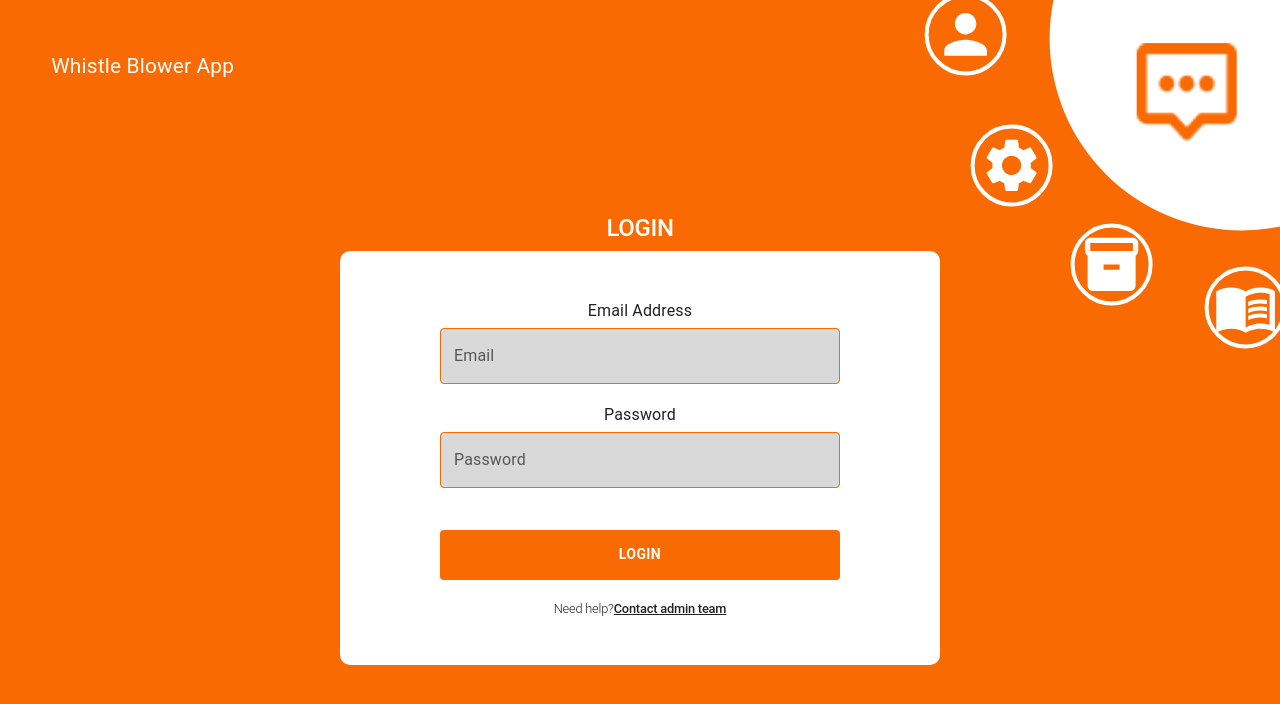
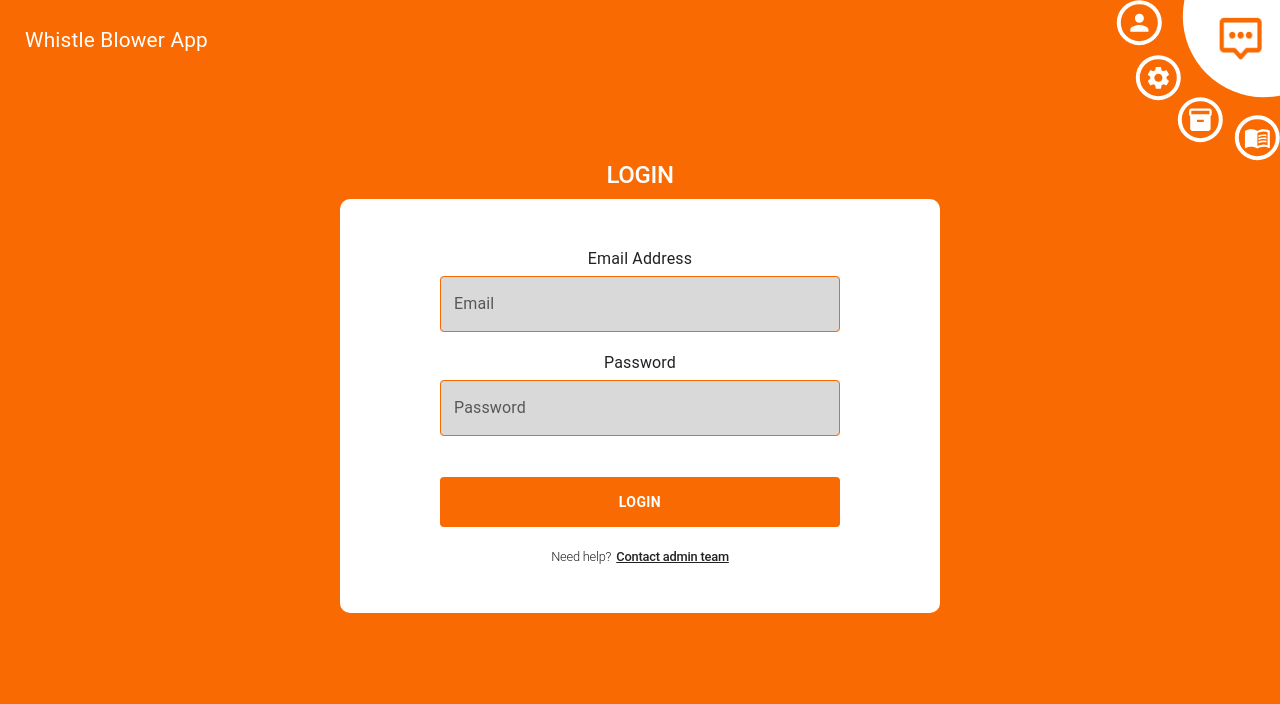
Before and after one commit to WMAD-0522-Final-Project/whistleblower-app-frontend, a React (Vite) app: page /login in a window 1280 px wide. Shown: the top 704 px of the page. Built offline with nearby package versions, Linux system fonts and the light colour scheme.

Commit message:
add theme config file for MUI and use for media queries

```diff
--- a/src/App.tsx
+++ b/src/App.tsx
@@ -8,6 +8,7 @@ import {
   ThemeProvider,
   createTheme,
 } from '@mui/material';
+import theme from './theme';
 import Login from './pages/Login';
 import { useSelector, useDispatch } from 'react-redux';
 import Header from './components/Header';
@@ -27,9 +28,6 @@ const App = () => {
     message: 'test alert!',
     type: 'success',
   };
-
-  // Juan is making the theme here
-  const theme = createTheme({});
 
   return (
     <ThemeProvider theme={theme}>
--- a/src/components/Header/index.tsx
+++ b/src/components/Header/index.tsx
@@ -5,6 +5,7 @@ import PersonIcon from '@mui/icons-material/Person';
 import SettingsIcon from '@mui/icons-material/Settings';
 import InventoryIcon from '@mui/icons-material/Inventory';
 import MenuBookIcon from '@mui/icons-material/MenuBook';
+import theme from '../../theme';
 import { useSelector } from 'react-redux';
 import { selectCompanyData } from '../../RTK/companySlice';
 import { APP_NAME } from '../../data/appData';
@@ -26,7 +27,13 @@ const Header = (props: Props) => {
     border: `4px solid ${companyData.themeColors.secondary}`,
   };
 
-  const iconStyles = { color: '#fff', fontSize: '5vw' };
+  const iconStyles = {
+    color: '#fff',
+    fontSize: '5vw',
+    [theme.breakpoints.up('md')]: {
+      fontSize: '1.7rem',
+    },
+  };
 
   return (
     <>
@@ -36,6 +43,9 @@ const Header = (props: Props) => {
           color: '#fff',
           fontSize: '1.3rem',
           p: '4%',
+          [theme.breakpoints.up('md')]: {
+            p: '25px',
+          },
         }}
       >
         {APP_NAME}
@@ -129,6 +139,10 @@ const Header = (props: Props) => {
             justifyContent: 'center',
             height: '30vw',
             width: '30vw',
+            [theme.breakpoints.up('md')]: {
+              height: '162px',
+              width: '162px',
+            },
           }}
         >
           <Box
--- a/src/pages/Login/index.tsx
+++ b/src/pages/Login/index.tsx
@@ -49,7 +49,14 @@ const Login = (props: Props) => {
           sx={{ fontSize: '.8rem', textAlign: 'center', mt: '1.4rem' }}
         >
           Need help?
-          <Link to="/contact" style={{ color: 'inherit', fontWeight: '500' }}>
+          <Link
+            to="/contact"
+            style={{
+              color: 'inherit',
+              fontWeight: '500',
+              paddingLeft: '0.4em',
+            }}
+          >
             Contact admin team
           </Link>
         </Typography>
--- /dev/null
+++ b/src/theme.ts
@@ -0,0 +1,15 @@
+import { createTheme } from '@mui/material/styles';
+
+const theme = createTheme({
+  breakpoints: {
+    values: {
+      xs: 320,
+      sm: 375,
+      md: 540,
+      lg: 768,
+      xl: 1440,
+    },
+  },
+});
+
+export default theme;
```
